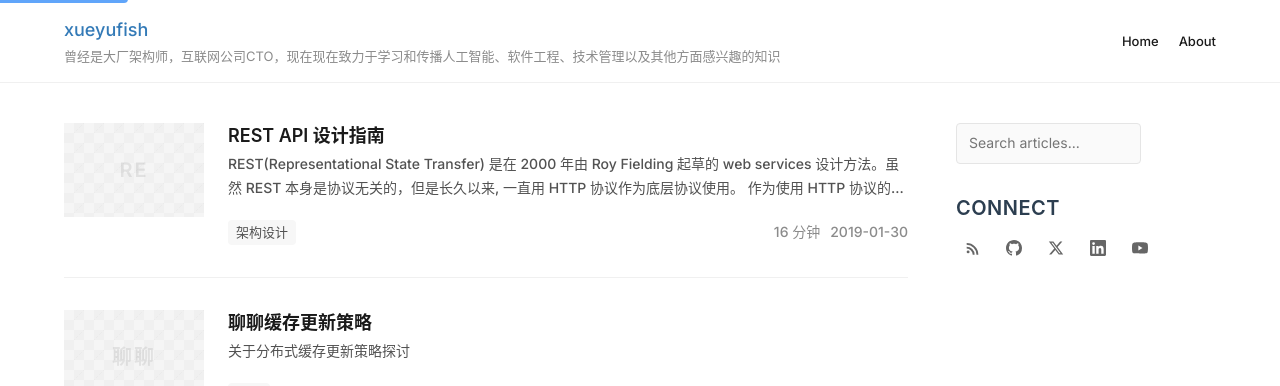
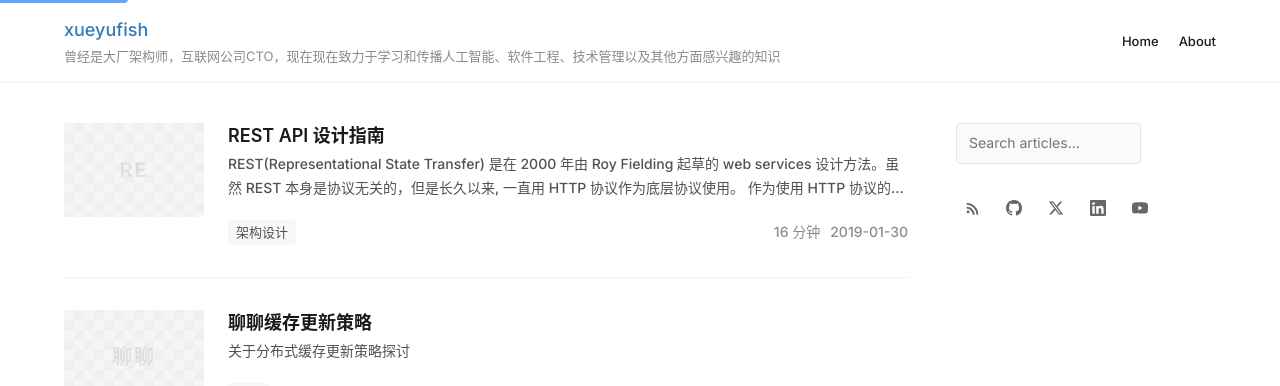
Before and after one commit to xueyufish/xueyufish.github.io, a Jekyll site: the page built from index.html, in a window 1280 px wide. Shown: the top 386 px of the page. Built offline with Jekyll 4.4.1, drawn with Linux system fonts in a browser that asks for light colours; the list of posts is cut into pages by our own code; comment, search, counter and statistics services are not loaded.

Commit message:
fix: remove Connect title from sidebar

```diff
--- a/index.html
+++ b/index.html
@@ -77,7 +77,6 @@ layout: page
     </div>
 
     <div class="home-aside-section">
-      <h3 class="home-aside-title">Connect</h3>
       <div class="home-aside-social">
         {% if site.RSS %}
         <a href="{{ "/feed.xml" | prepend: site.baseurl }}" title="RSS">
```
